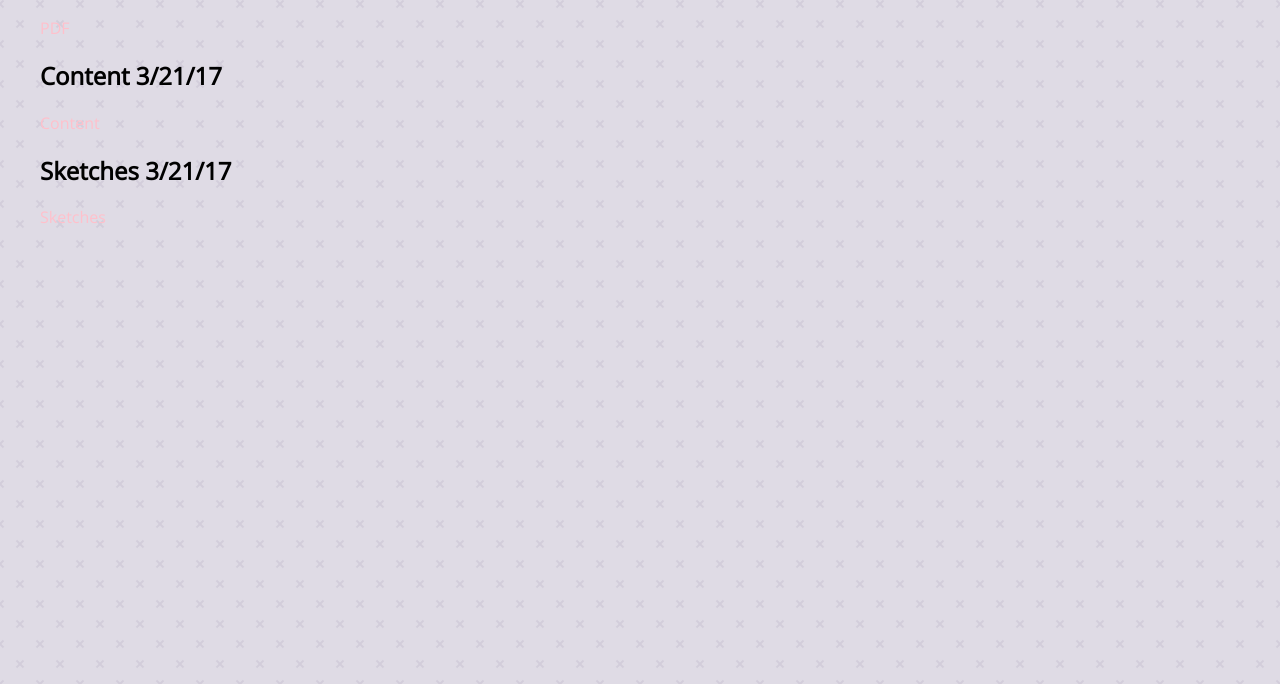
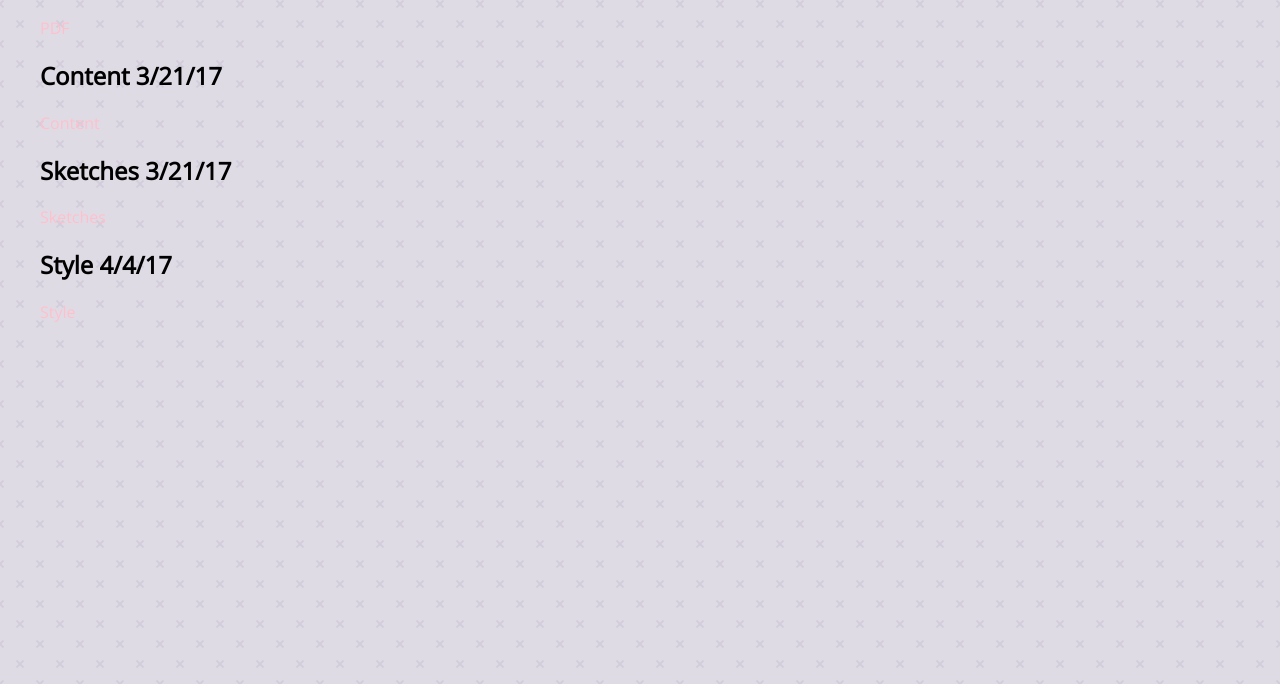
Before and after one commit to KentStateWeb/s2017-cromaz, a plain HTML site: page index.html in a window 1280 px wide. Shown: the part 116-800 px from the top of the page. Drawn offline with nearby package versions, Linux system fonts and the light colour scheme; a web font is replaced by a local one.

Commit message:
Added Style Tile

```diff
--- a/index.html
+++ b/index.html
@@ -18,6 +18,8 @@
   <a href="https://drive.google.com/open?id=0B467v7cqOKyVcXRLYkJ4aUZ5enc">Content</a>
 <h2>Sketches 3/21/17</h2>
   <a href="sketches/sketches.pdf">Sketches</a>
+  <h2>Style 4/4/17</h2>
+    <a href="style/Style_tile_mockup.pdf">Style</a>
     </body>
 
 
```
Also changed, not shown: 1 other file.
